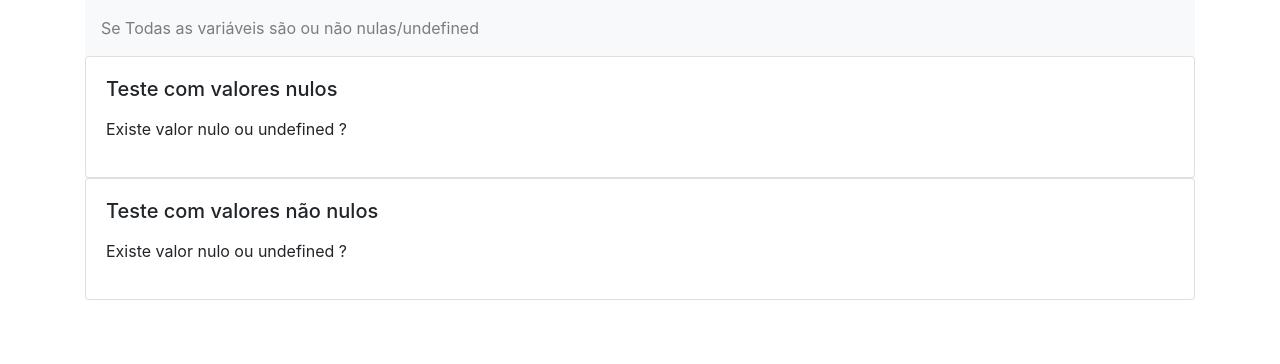
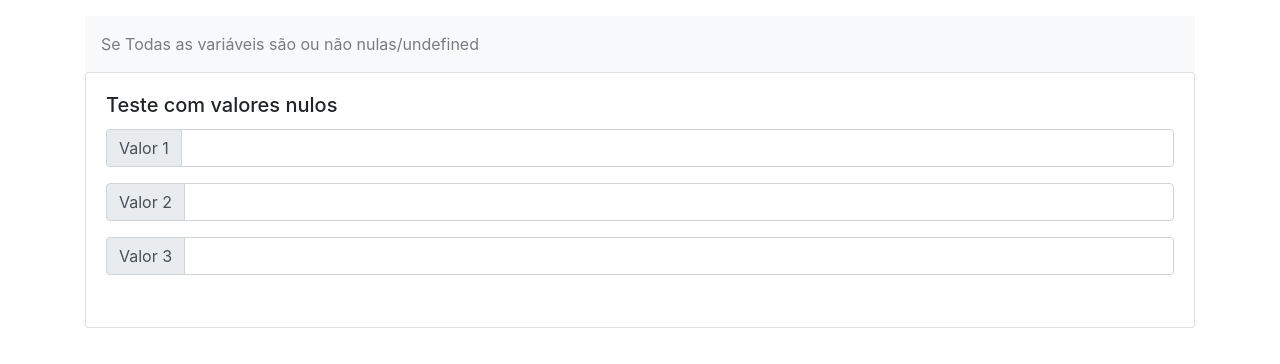
Before and after one commit to AdrianoModa/todas-variaveis-nula-undefined, a website: page index.html in a window 1280 px wide. Drawn offline with nearby package versions, Linux system fonts and the light colour scheme.

Commit message:
construindo receber valores

```diff
--- a/index.html
+++ b/index.html
@@ -1,8 +1,22 @@
-<meta name="viewport" content="width=device-width, initial-scale=1, shrink-to-fit=no">
+<meta
+  name="viewport"
+  content="width=device-width, initial-scale=1, shrink-to-fit=no"
+/>
 
 <!-- Bootstrap CSS -->
-<link rel="stylesheet" href="https://maxcdn.bootstrapcdn.com/bootstrap/4.0.0/css/bootstrap.min.css"
-	integrity="sha384-Gn5384xqQ1aoWXA+058RXPxPg6fy4IWvTNh0E263XmFcJlSAwiGgFAW/dAiS6JXm" crossorigin="anonymous">
+<link
+  rel="stylesheet"
+  href="https://maxcdn.bootstrapcdn.com/bootstrap/4.0.0/css/bootstrap.min.css"
+  integrity="sha384-Gn5384xqQ1aoWXA+058RXPxPg6fy4IWvTNh0E263XmFcJlSAwiGgFAW/dAiS6JXm"
+  crossorigin="anonymous"
+/>
+
+<div class="container">
+  <p class="text-primary" id="valor-abc"></p>
+  <div id="exibeSeVerdadeiro"></div>
+  <p class="text-success" id="valor-def"></p>
+  <div id="exibeSeFalso"></div>
+</div>
 
 <div class="container">
   <nav class="navbar navbar-light bg-light">
@@ -13,20 +27,51 @@
   <div class="card">
     <div class="card-body">
       <h5 class="card-title">Teste com valores nulos</h5>
-			<p class="text-primary" id="valor-abc"></p>
-			<p>Existe valor nulo ou undefined ?</p>
-			<div id="exibeSeVerdadeiro"></div>
+      <div class="input-group mb-3">
+        <div class="input-group-prepend">
+          <span class="input-group-text" id="inputGroup-sizing-value-1"
+            >Valor 1</span
+          >
+        </div>
+        <input
+          type="text"
+          oninput="valor1($event.target.value)"
+          class="form-control"
+          aria-label="Sizing example input"
+          aria-describedby="inputGroup-sizing-value-1"
+        />
+      </div>
+
+      <div class="input-group mb-3">
+        <div class="input-group-prepend">
+          <span class="input-group-text" id="inputGroup-sizing-value-2"
+            >Valor 2</span
+          >
+        </div>
+        <input
+          type="text"
+          class="form-control"
+          aria-label="Sizing example input"
+          aria-describedby="inputGroup-sizing-value-2"
+        />
+      </div>
+
+      <div class="input-group mb-3">
+        <div class="input-group-prepend">
+          <span class="input-group-text" id="inputGroup-sizing-value-3"
+            >Valor 3</span
+          >
+        </div>
+        <input
+          type="text"
+          class="form-control"
+          aria-label="Sizing example input"
+          aria-describedby="inputGroup-sizing-value-3"
+        />
       </div>
     </div>
 
-  <div></div>
+    <p id="resultado"></p>
+  </div>
 
-	<div class="card">
-		<div class="card-body">
-			<h5 class="card-title">Teste com valores não nulos</h5>
-			<p class="text-success" id="valor-def"></p>
-			<p>Existe valor nulo ou undefined ?</p>
-			<div id="exibeSeFalso"></div>
 </div>
-	</div>
-</div>
```
Lines whose indentation alone changed are shown as unchanged.
